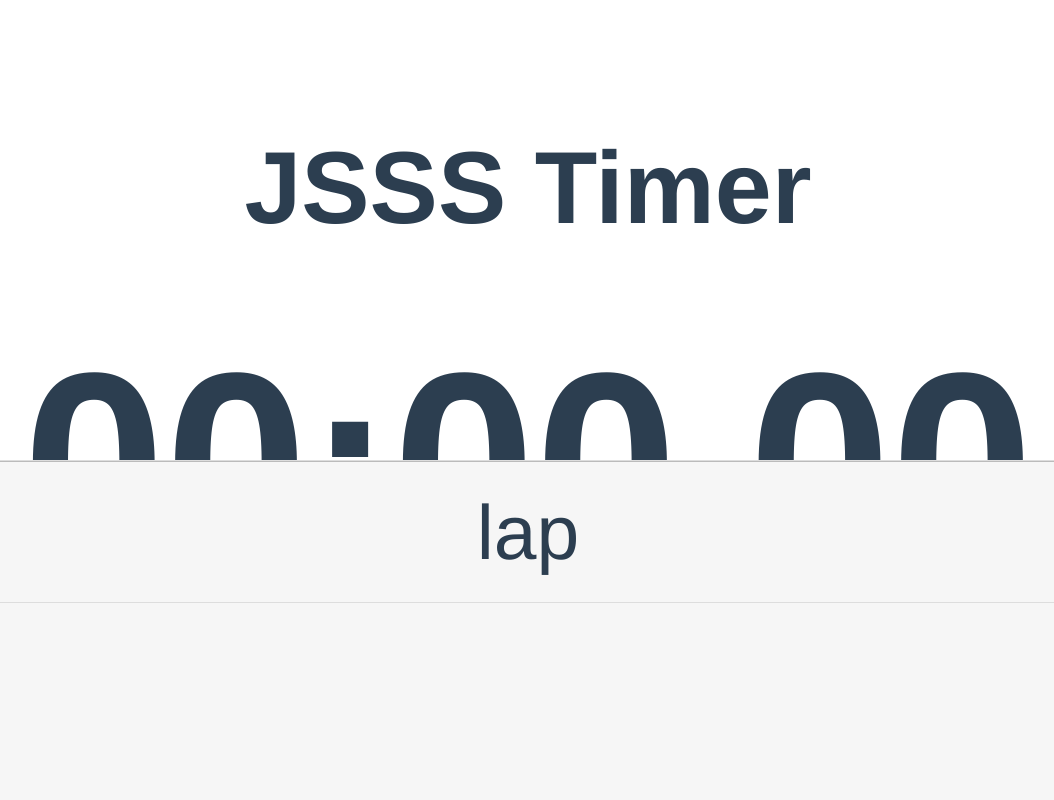
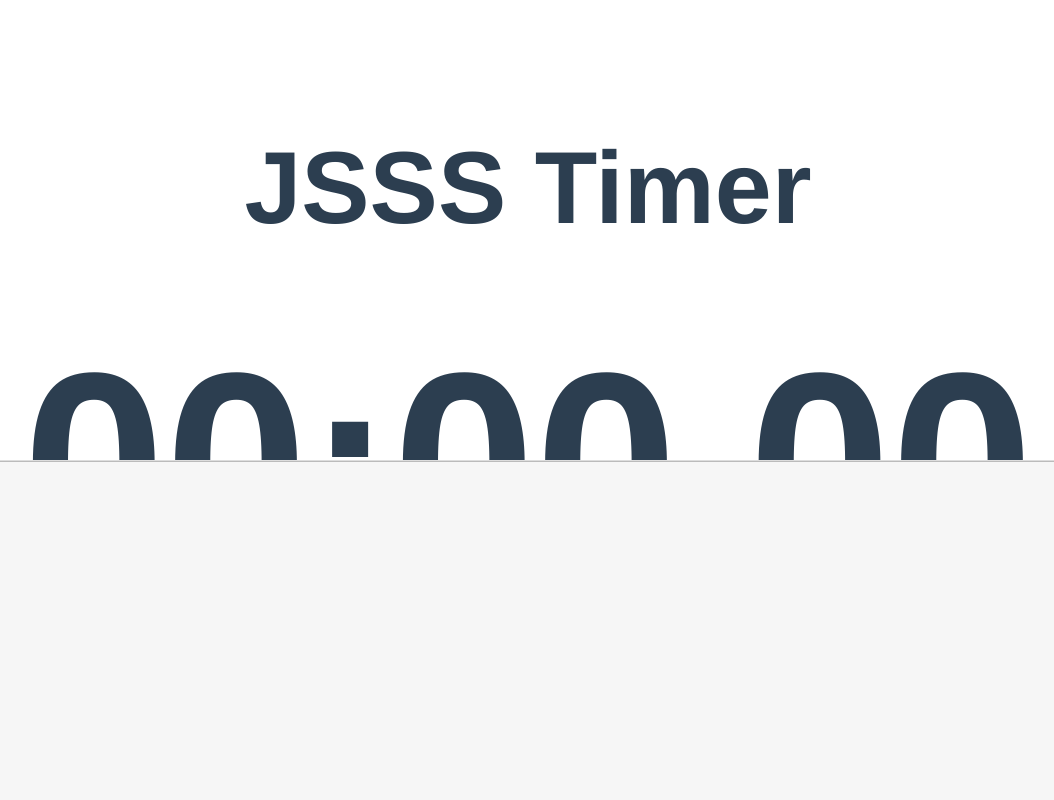
Before and after one commit to siyoon-jung/vue-jsss-timer, a Vue app: page / in a window 1280 px wide. Shown: the top 800 px of the page, without its empty margins (120-1174 px from the left). Built offline with nearby package versions, Linux system fonts and the light colour scheme.

Commit message:
lap list 스타일 적용

```diff
--- a/src/components/LapList.vue
+++ b/src/components/LapList.vue
@@ -1,6 +1,6 @@
 <template>
   <ul class="comp">
-    <LapListItem />
+    <LapListItem v-for="lap in laps" :lap="lap" />
   </ul>
 </template>
 
@@ -10,6 +10,9 @@
   export default {
     // name 은 컴포넌트로 사용할 이름. 파일명과 동일하게 해주는 것이 좋다
     name: 'LapList',
+    props: {
+      laps: Array,
+    },
     components: {
       LapListItem,
     }
--- a/src/components/LapListItem.vue
+++ b/src/components/LapListItem.vue
@@ -1,20 +1,37 @@
 <template>
   <li class="LapListItem">
-    <span>lap</span>
+    <span class="lap_title">{{this.lap.tit}}</span>
+    <!-- <span>{{this.lap.time}}</span> -->
+    <!-- 시간은 TimeView 컴포넌트 재활용해서 노출시키기 -->
+    <TimeView :time="this.lap.time" type="lap_item" />
   </li>
 </template>
 
 <script>
+  import TimeView from './TimeView';
+
   export default {
     name: 'LapListItem',
+    components: {
+      TimeView,
+    },
+    props: {
+      lap: Object,
+    }
   };
 </script>
 
 <style scoped>
   .LapListItem {
-    border-bottom: #DDD 1px solid;
-    list-style: none;
-    padding: 2vw;
-    font-size: 6vw;
-  }
+        position: relative;
+        border-bottom: #DDD 1px solid;
+        list-style: none;
+        height: 8vw;
+        padding: 2vw;
+        font-size: 6vw;
+    }
+
+    .lap_title {
+        float: left;
+    }
 </style>
--- a/src/components/TimeView.vue
+++ b/src/components/TimeView.vue
@@ -1,5 +1,5 @@
 <template>
-    <div class="time">
+    <div :class="type">
         {{timeFormat}}
     </div>
 </template>
@@ -11,6 +11,7 @@ export default {
     name: 'TimeView',
     props: {
       time: Number,
+      type: String,
     },
     computed: {
         timeFormat(){
@@ -21,8 +22,12 @@ export default {
 </script>
 
 <style lang="scss" scoped>
-.time {
-    font-size: 20vw;
-    font-weight: bold;
-}
+    .main {
+        font-size: 20vw;
+        font-weight: bold;
+    }
+    .lap_item {
+        float: right;
+        margin-right: 0;
+    }
 </style>
--- a/src/components/TimerContainer.vue
+++ b/src/components/TimerContainer.vue
@@ -11,6 +11,7 @@
        -->
       <TimeView
         :time="time"
+        type="main"
       />
       <!-- v-if true/false에 따라 보였다 안보였다
             v-if="isStop"
@@ -26,7 +27,8 @@
       </div>
       <!-- lab list area -->
       <div class="listArea">
-        <LapList />
+        <!-- :laps 의 :는 데이터 바인딩해서 내려주는 것.. 속성이랑 헷갈리지 않기.. -->
+        <LapList :laps="laps" />
       </div>
     </div>
 </template>
@@ -54,6 +56,7 @@ export default {
     return {
       isStop: true,
       time: 0,
+      laps: [],
     }
   },
   // timer 돌리기 event
@@ -80,9 +83,12 @@ export default {
     },
     onResetClick(){
       this.time = 0;
+      // reset 하면 lap도 초기화
+      this.laps = [];
     },
     onLapClick(){
-      console.log('lap')
+      const lap = {tit: "Lap" + (this.laps.length + 1), time: 0}
+      this.laps.push(lap);
     }
   }
 };
```
